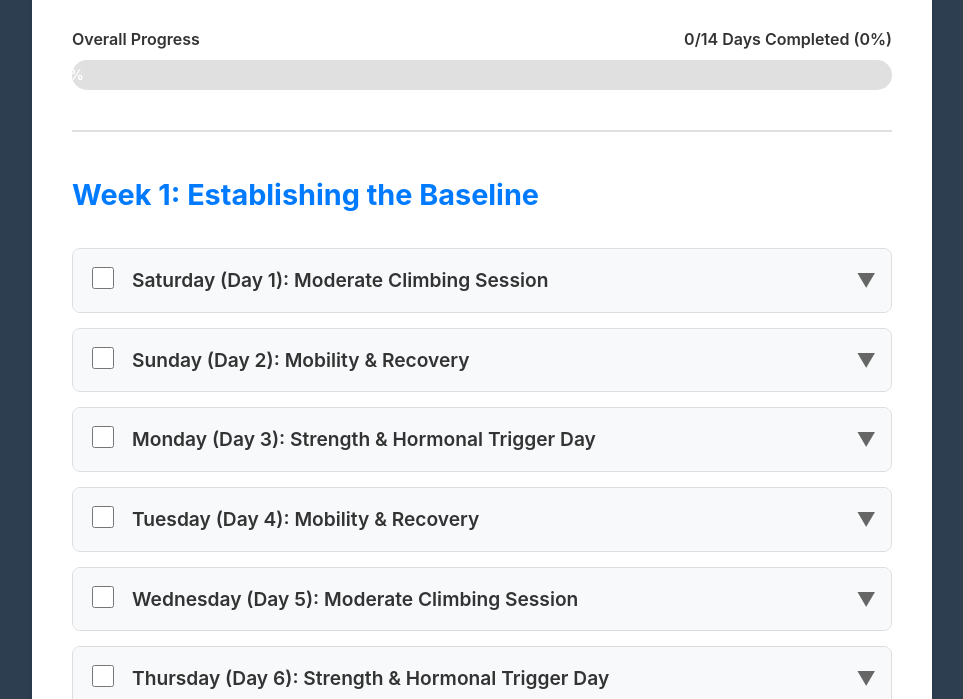
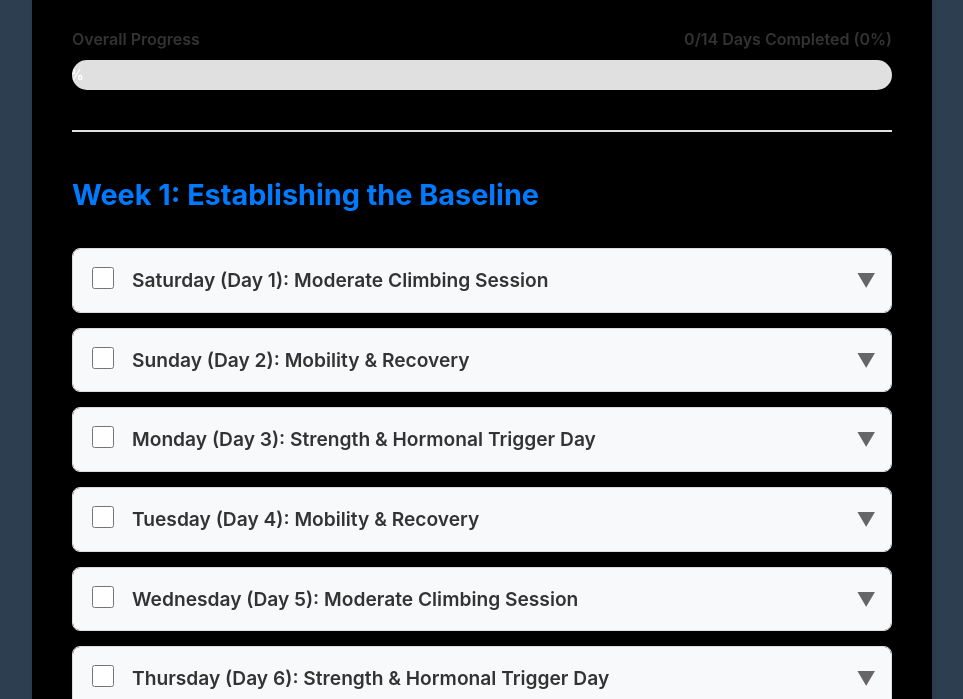
Before and after one commit to tmannn2249-debug/finger-training, a plain HTML site: page index.html in a window 1280 px wide. Shown: the part 154-853 px from the top of the page, without its empty margins (158-1121 px from the left). Drawn offline with Linux system fonts and the light colour scheme.

Commit message:
Update index.html

```diff
--- a/index.html
+++ b/index.html
@@ -15,7 +15,7 @@
         }
 
         .container {
-            background-color: white;
+            background-color: BLACK;
             padding: 40px;
             border-radius: 8px;
             box-shadow: 0 2px 4px rgba(0,0,0,0.1);
```
